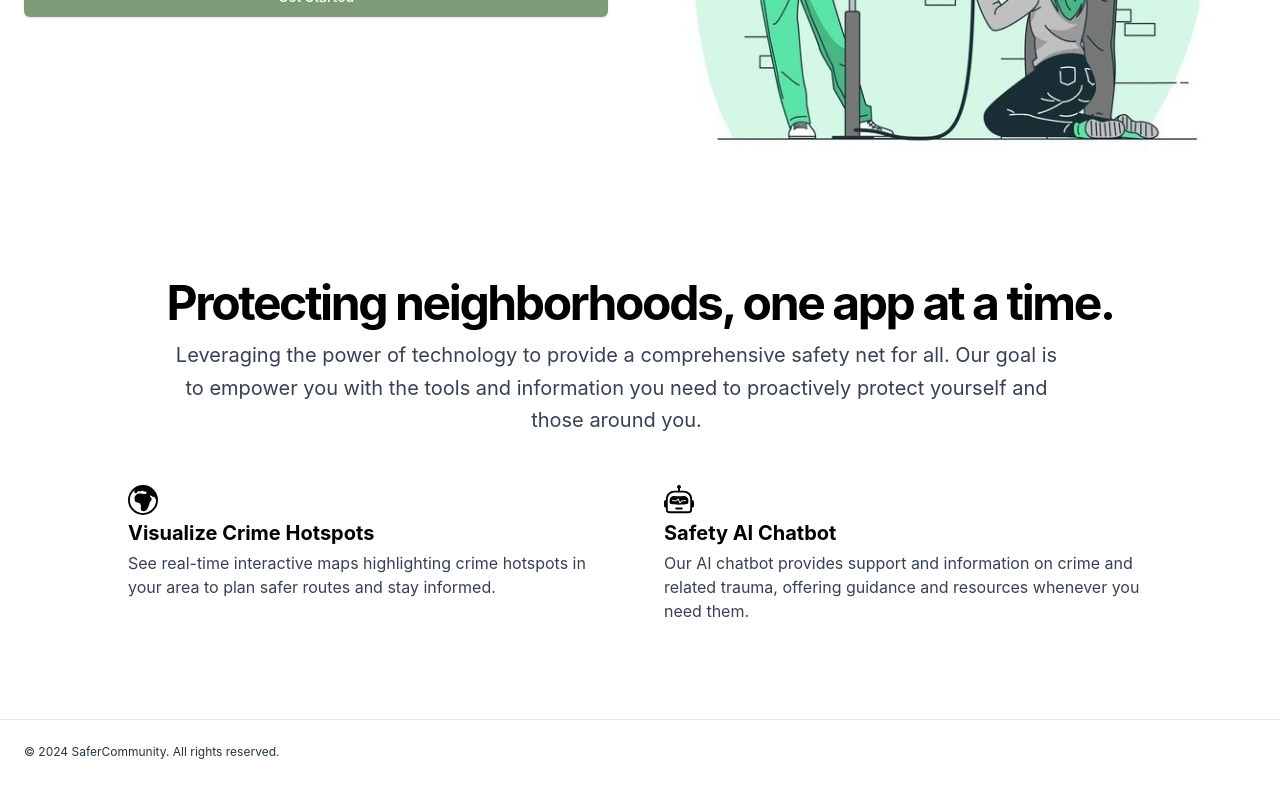
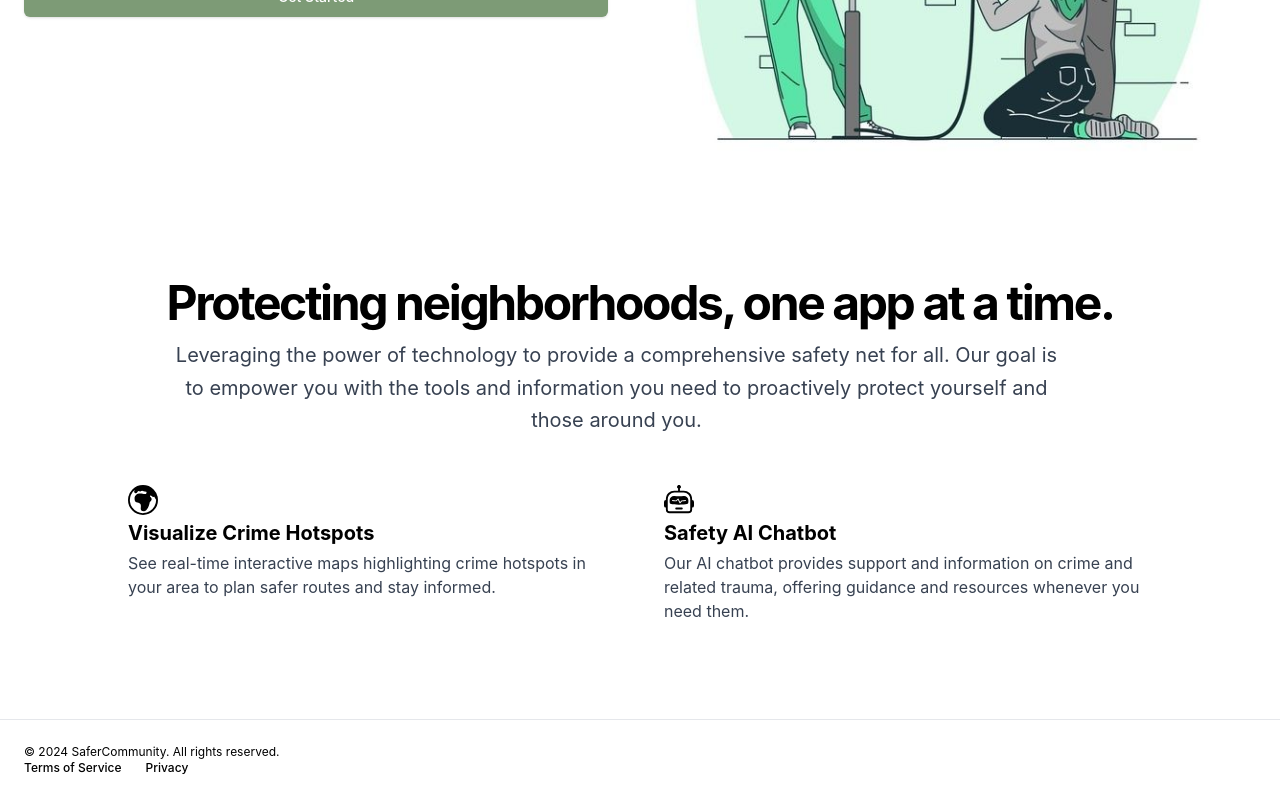
Before and after one commit to KatangaDan/safer-community, a React (Vite) app in the folder frontend/safer-community/: page / in a window 1280 px wide. Shown: the part 521-1321 px from the top of the page. Built offline with nearby package versions, Linux system fonts and the light colour scheme.

Commit message:
footer component

```diff
--- a/frontend/safer-community/package.json
+++ b/frontend/safer-community/package.json
@@ -20,7 +20,7 @@
     "postcss": "^8.4.39",
     "react": "^18.3.1",
     "react-dom": "^18.3.1",
-    "react-router-dom": "^6.25.0",
+    "react-router-dom": "^6.25.1",
     "tailwind-merge": "^2.4.0",
     "tailwindcss": "^3.4.6",
     "tailwindcss-animate": "^1.0.7"
--- /dev/null
+++ b/frontend/safer-community/src/components/ui/footer.jsx
@@ -0,0 +1,34 @@
+import React from 'react';
+import { Link } from 'react-router-dom'; // Import Link from react-router-dom
+
+const Footer = () => {
+  return (
+    <footer className="flex flex-col gap-2 sm:flex-row py-6 w-full shrink-0 items-center px-4 md:px-6 border-t">
+      <div className="text-xs text-black">
+        <p>&copy; {new Date().getFullYear()} SaferCommunity. All rights reserved.</p>
+        <ul className="sm:ml-auto flex gap-4 sm:gap-6">
+          <li>
+            <Link
+              to="/terms-of-service" // Updated with a sample path
+              className="text-xs hover:underline underline-offset-4 text-black"
+              prefetch="false" // Note: `prefetch` is not a standard Link attribute
+            >
+              Terms of Service
+            </Link>
+          </li>
+          <li>
+            <Link
+              to="/privacy-policy" // Updated with a sample path
+              className="text-xs hover:underline underline-offset-4 text-black"
+              prefetch="false" // Note: `prefetch` is not a standard Link attribute
+            >
+              Privacy
+            </Link>
+          </li>
+        </ul>
+      </div>
+    </footer>
+  );
+};
+
+export default Footer;
--- a/frontend/safer-community/src/pages/CrimeHotspots.jsx
+++ b/frontend/safer-community/src/pages/CrimeHotspots.jsx
@@ -8,6 +8,7 @@ import L from "leaflet";
 import "leaflet/dist/leaflet.css";
 import Loader from "./Loader"; // Ensure this is the correct path to your Loader component
 import axios from "axios";
+import Footer from "@/components/ui/footer";
 
 import {
   violentCrimeHotspots,
@@ -244,27 +245,7 @@ export default function Component() {
           style={{ height: "500px", width: "100%" }}
         ></div>
       </main>
-      <footer className="flex flex-col gap-2 sm:flex-row py-6 w-full shrink-0 items-center px-4 md:px-6 border-t">
-        <p className="text-xs text-black">
-          &copy; 2024 SaferCommunity. All rights reserved.
-        </p>
-        <nav className="sm:ml-auto flex gap-4 sm:gap-6">
-          <Link
-            to="#"
-            className="text-xs hover:underline underline-offset-4 text-black"
-            prefetch="false"
-          >
-            Terms of Service
-          </Link>
-          <Link
-            to="#"
-            className="text-xs hover:underline underline-offset-4 text-black"
-            prefetch="false"
-          >
-            Privacy
-          </Link>
-        </nav>
-      </footer>
+      <Footer />
     </div>
   );
 }
--- a/frontend/safer-community/src/pages/Landing.jsx
+++ b/frontend/safer-community/src/pages/Landing.jsx
@@ -3,6 +3,7 @@ import hero from "../assets/hero1.jpg";
 import logo from "../assets/logo.png";
 import crimeHotspot from "../assets/crimehotspotslogo.svg";
 import robot from "../assets/robot.svg";
+import Footer from "@/components/ui/footer";
 
 export default function Component() {
   return (
@@ -130,27 +131,7 @@ export default function Component() {
           </div>
         </section>
       </main>
-      <footer className="flex flex-col gap-2 sm:flex-row py-6 w-full shrink-0 items-center px-4 md:px-6 border-t">
-        <p className="text-xs text-muted-foreground">
-          &copy; 2024 SaferCommunity. All rights reserved.
-        </p>
-        <nav className="sm:ml-auto flex gap-4 sm:gap-6">
-          <Link
-            href="#"
-            className="text-xs hover:underline underline-offset-4 text-white"
-            prefetch="false"
-          >
-            Terms of Service
-          </Link>
-          <Link
-            href="#"
-            className="text-xs hover:underline underline-offset-4 text-white"
-            prefetch="false"
-          >
-            Privacy
-          </Link>
-        </nav>
-      </footer>
+      <Footer />
     </div>
   );
 }
```
Also changed, not shown: 1 other file (tests, documents, lock files or other folders).
